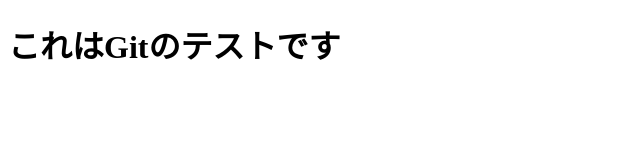
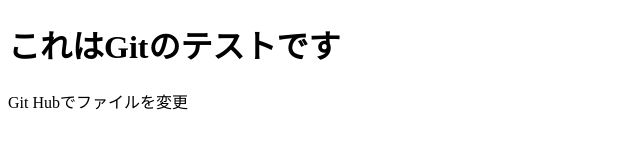
Before and after one commit to So-Nagata/practice, a plain HTML site: page index.html in a window 1280 px wide. Shown: the whole page, without its empty margins (0-640 px from the left). Drawn offline with Linux system fonts and the light colour scheme.

Commit message:
Update index.html

```diff
--- a/index.html
+++ b/index.html
@@ -7,5 +7,6 @@
 </head>
 <body>
      <h1>これはGitのテストです</h1>
+     <p>Git Hubでファイルを変更</p>
 </body>
 </html>
```
